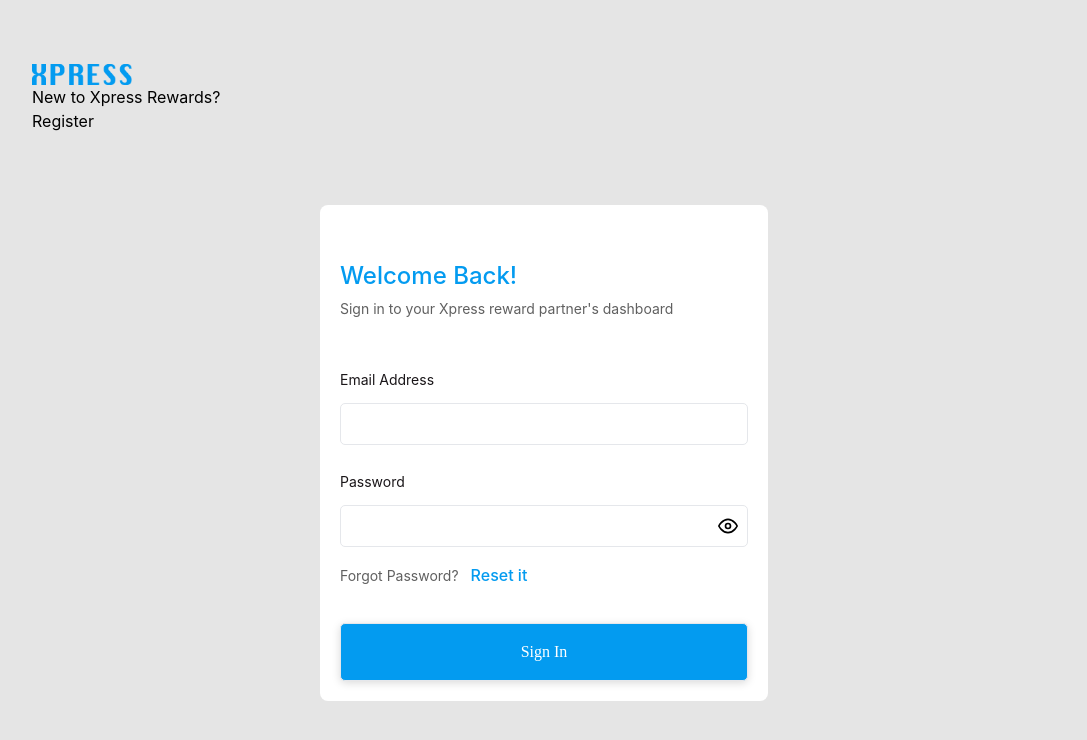
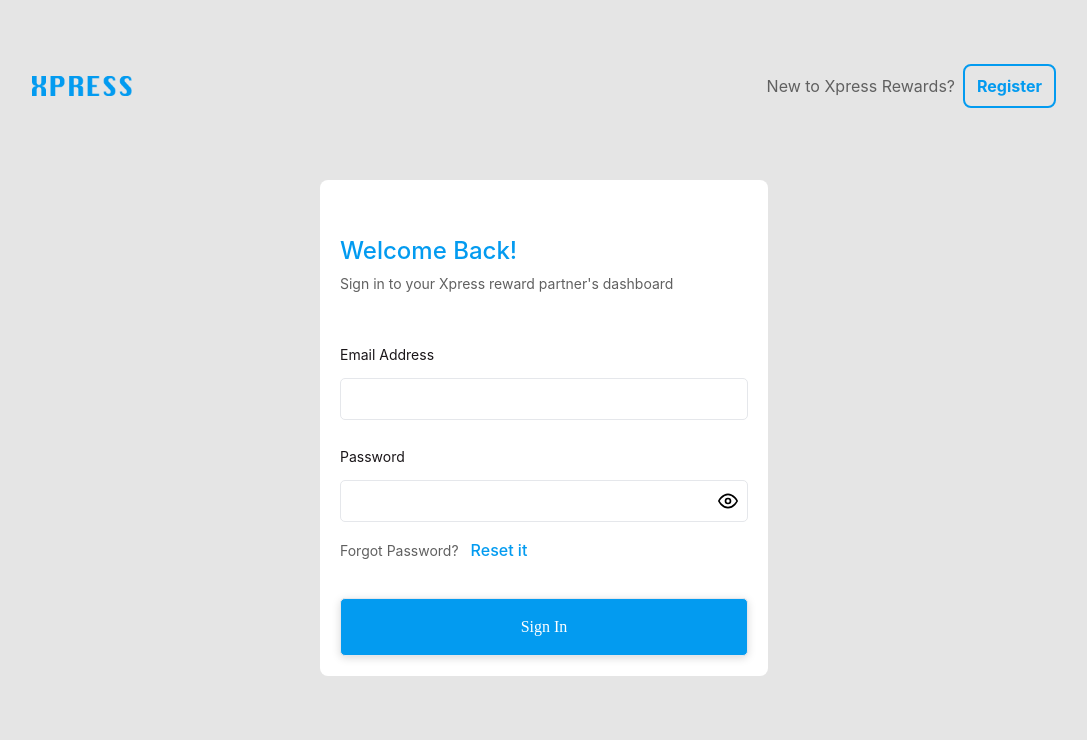
Before and after one commit to Ayomikuolatunji/dashboard-task, a React (Create React App) app: page /login in a window 1280 px wide. Shown: the top 740 px of the page, without its empty margins (96-1183 px from the left). Built offline with nearby package versions, Linux system fonts and the light colour scheme.

Commit message:
I am starting the signup page

```diff
--- a/src/App.js
+++ b/src/App.js
@@ -1,6 +1,7 @@
 import React from "react";
 import { Routes, Route, } from "react-router-dom";
-import Login from "./auth/Login";
+import Login from "./auth/login/Login";
+import Signup from "./auth/signup/Signup";
 
 
 
@@ -10,6 +11,7 @@
     <div className="App">
       <Routes>
         <Route path="/login" element={<Login />} />
+        <Route path="/register" element={<Signup />} />
       </Routes>
     </div>
   );
--- /dev/null
+++ b/src/auth/SignupWrapper.js
@@ -0,0 +1,11 @@
+import React from 'react'
+
+const SignupWrapper = ({children}) => {
+  return (
+    <div>
+
+    </div>
+  )
+}
+
+export default SignupWrapper
--- a/src/auth/Login.js
+++ b/src/auth/login/Login.js
@@ -2,18 +2,21 @@
 import React, { useCallback, useState } from 'react'
 import {FiEye} from "react-icons/fi"
 import { Link } from 'react-router-dom'
-import FormLogic from '../helpers/FormLogic'
-import Logo from "../assets/LOGO.png"
+import FormLogic from '../../helpers/FormLogic'
+import Logo from "../../assets/LOGO.png"
 
 
 
 
 const Login = () => {
    const {form,handleChange}=FormLogic()
+   const [loading, setLoading] = useState(false)
    const [passwordVisible, setPasswordVisible] = useState(false)
+   const [error, setError] = useState('')
 
 
    const loginSubmitBtn=useCallback(async(e)=>{
+         setLoading(true)
         e.preventDefault()
        try {
         const response=await axios.post('/login',{
@@ -22,11 +25,14 @@
         })
           if(response.status===200){
             window.sessionStorage.setItem("key", response.data.token);
+            setLoading(false)
             //  redirect user to homapage after successful login
             window.location.href = '/';
           }
        } catch (error) {
-              console.log(error)
+            setLoading(false)
+            setError(error.response.data.message)
+            console.log(error)
        }
 
 
@@ -36,21 +42,24 @@
   return (
     <div className='bg-[#E5E5E5] h-[100vh]'>
     <div className='sm:w-[80%] h-[inherent] w-full mx-auto'>
-        <div className="header pt-16 sm:px-0 px-4">
+        <div className="header sm:pt-16 pt-10 sm:px-0 px-4 flex justify-between items-center">
             <div className="title">
                 <img src={Logo} alt="logo"
                   className='sm:w-[100px] w-[100px]'
                 />
             </div>
-            <div className="right-bar">
+            <div className="right-bar flex items-center">
                 <div>
-                    <span>
+                    <span className='text-[#606060] font-[inter]'>
                       New to Xpress Rewards?
                     </span>
                 </div>
-                <div className="link">
+                <div className="link ml-2">
                     <Link to="/register">
-                        Register
+                        <button
+                        className='border-2 border-[#039BF0] text-[#039BF0] font-[inter] font-[700] px-3 py-2 rounded-lg  hover:bg-[#039BF0] hover:text-[#fff]'>
+                          Register
+                        </button>
                     </Link>
                 </div>
             </div>
@@ -109,12 +118,19 @@
                         Reset it
                     </Link>
                 </div>
+                {/* display error */}
+                {error && <div className='text-red-500 text-sm font-[400] font-[inter] mt-10'>{error}</div>}
                 <div className="submit-btn mt-6">
                     <button
                     className='w-full p-2 border border-gray-200 rounded-[5px] bg-[#039BF0] mt-3 text-[#FFFFFF] font-[Rubik] shadow-login-btn-shadow
                      py-[16px]'
                      type='submit'>
-                        Sign In
+                         {
+                            loading ?
+                                <span>please wait..</span>
+                            :
+                            <span> Sign In</span>
+                         }
                     </button>
                 </div>
             </form>
--- /dev/null
+++ b/src/auth/signup/Signup.js
@@ -0,0 +1,17 @@
+import React, { useState } from 'react'
+import SignupWrapper from '../SignupWrapper';
+
+const Signup = () => {
+    const [formStep, setFormStep] = useState(0);
+
+ const nextFormStep = () => setFormStep((currentStep) => currentStep + 1)
+
+ const prevFormStep = () => setFormStep((currentStep) => currentStep - 1)
+  return (
+        <SignupWrapper>
+
+        </SignupWrapper>
+  )
+}
+
+export default Signup
```
